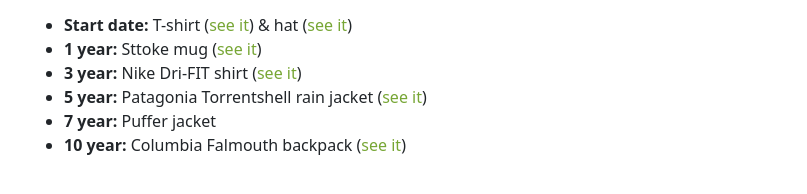
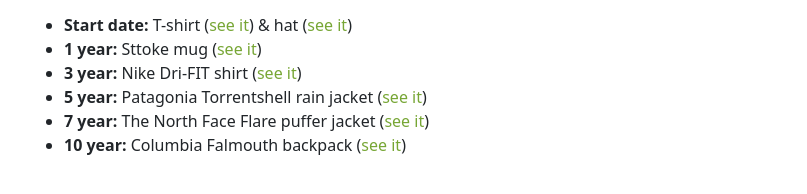
Before and after one commit to sparksuite/employee-handbook, a website: page benefits/anniversary-swag.html in a window 1280 px wide. Shown: the part 269-463 px from the top of the page, without its empty margins (236-1043 px from the left). Drawn offline with nearby package versions, Linux system fonts and the light colour scheme.

Commit message:
Update the 7 year item

```diff
--- a/benefits/anniversary-swag.html
+++ b/benefits/anniversary-swag.html
@@ -66,7 +66,14 @@
 								>see it</a
 							>)
 						</li>
-						<li><strong>7 year:</strong> Puffer jacket</li>
+						<li>
+							<strong>7 year:</strong> The North Face Flare puffer jacket (<a
+								href="https://www.instagram.com/p/Cso-kLLKijX/"
+								target="_blank"
+								rel="noopener noreferrer"
+								>see it</a
+							>)
+						</li>
 						<li>
 							<strong>10 year:</strong> Columbia Falmouth backpack (<a
 								href="https://www.instagram.com/p/CaiYLO1qw47/"
```
